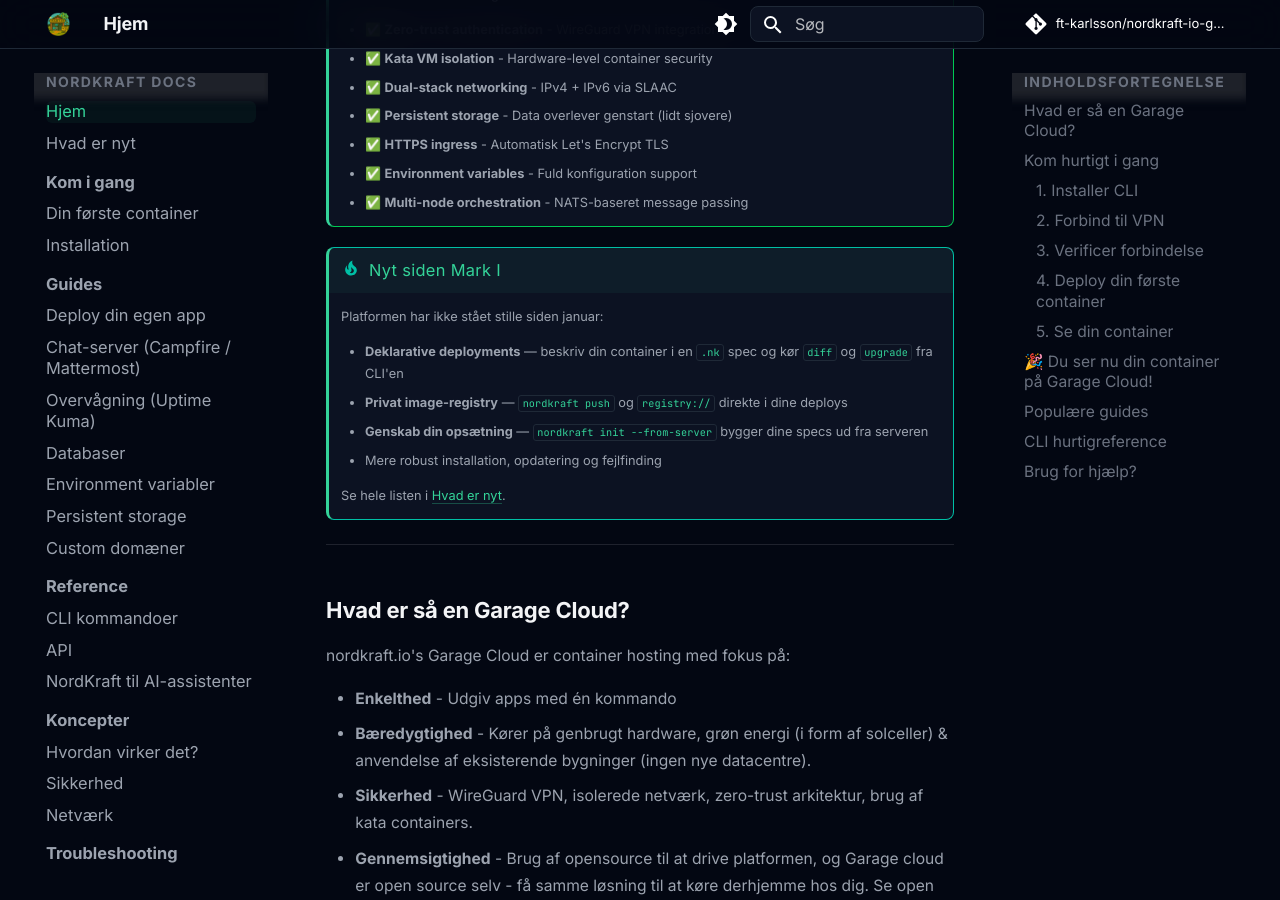
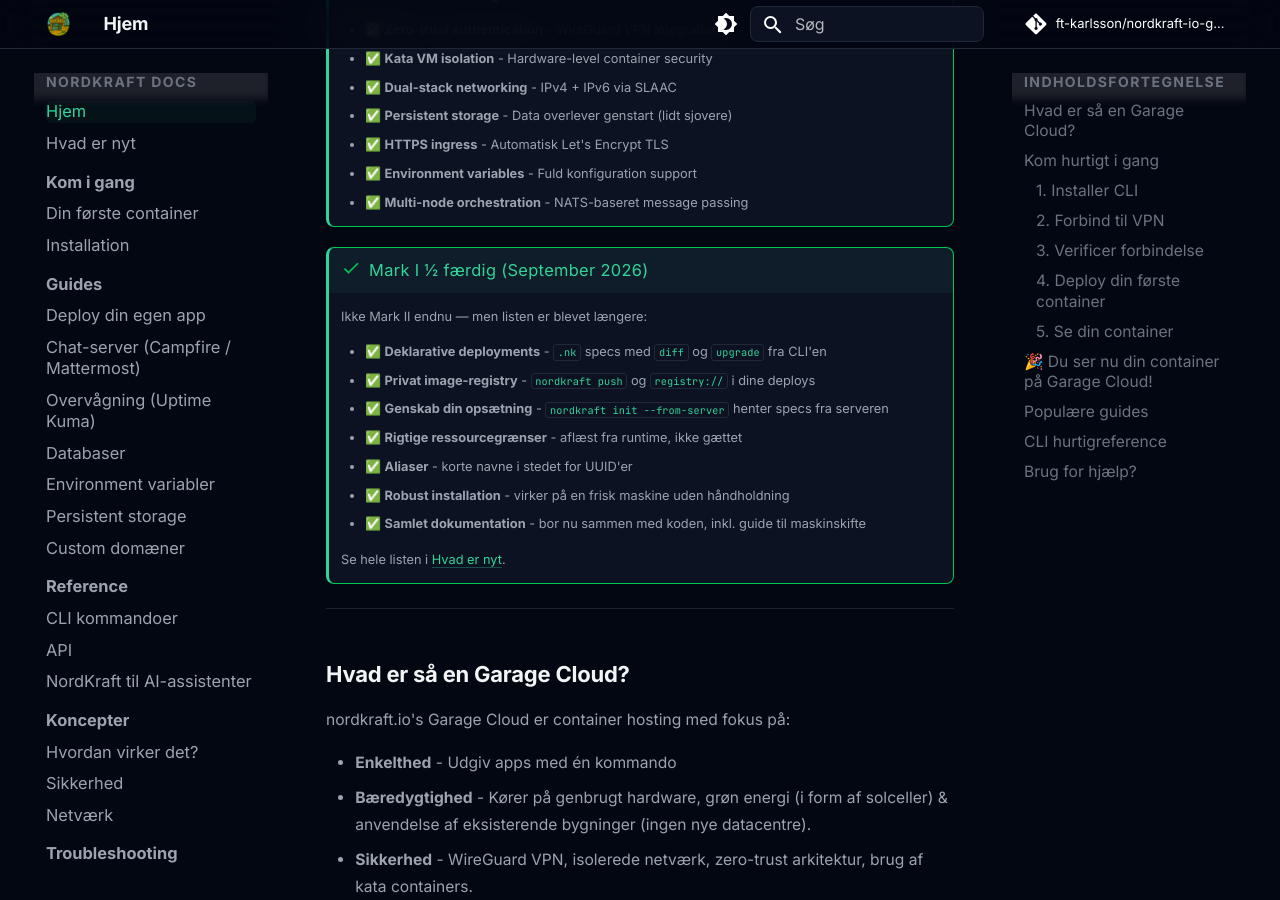
Before and after one commit to ft-karlsson/nordkraft-io-garage-cloud, an MkDocs documentation site: the page built from docs/index.md, in a window 1280 px wide and 900 px high, scrolled down 543 px. Built offline with MkDocs 1.6.1 and Material for MkDocs 9.7.7, drawn with Linux system fonts in a browser that asks for light colours; comment, search, counter and statistics services are not loaded.

Commit message:
docs: frame the front page block as Mark I ½ (#12)
Matches the Mark I box in style and tone — success admonition, checkmarks,
and a few items that had been left out.

Co-authored-by: Claude Opus 5 <noreply@anthropic.com>

```diff
--- a/docs/index.md
+++ b/docs/index.md
@@ -19,13 +19,16 @@ Velkommen til dokumentationen for nordkraft.io Garage Cloud - en dansk open sour
     - ✅ **Multi-node orchestration** - NATS-baseret message passing
 
 
-!!! tip "Nyt siden Mark I"
-    Platformen har ikke stået stille siden januar:
+!!! success "Mark I ½ færdig (September 2026)"
+    Ikke Mark II endnu — men listen er blevet længere:
 
-    - **Deklarative deployments** — beskriv din container i en `.nk` spec og kør `diff` og `upgrade` fra CLI'en
-    - **Privat image-registry** — `nordkraft push` og `registry://` direkte i dine deploys
-    - **Genskab din opsætning** — `nordkraft init --from-server` bygger dine specs ud fra serveren
-    - Mere robust installation, opdatering og fejlfinding
+    - ✅ **Deklarative deployments** - `.nk` specs med `diff` og `upgrade` fra CLI'en
+    - ✅ **Privat image-registry** - `nordkraft push` og `registry://` i dine deploys
+    - ✅ **Genskab din opsætning** - `nordkraft init --from-server` henter specs fra serveren
+    - ✅ **Rigtige ressourcegrænser** - aflæst fra runtime, ikke gættet
+    - ✅ **Aliaser** - korte navne i stedet for UUID'er
+    - ✅ **Robust installation** - virker på en frisk maskine uden håndholdning
+    - ✅ **Samlet dokumentation** - bor nu sammen med koden, inkl. guide til maskinskifte
 
     Se hele listen i [Hvad er nyt](changelog.md).
 
```
